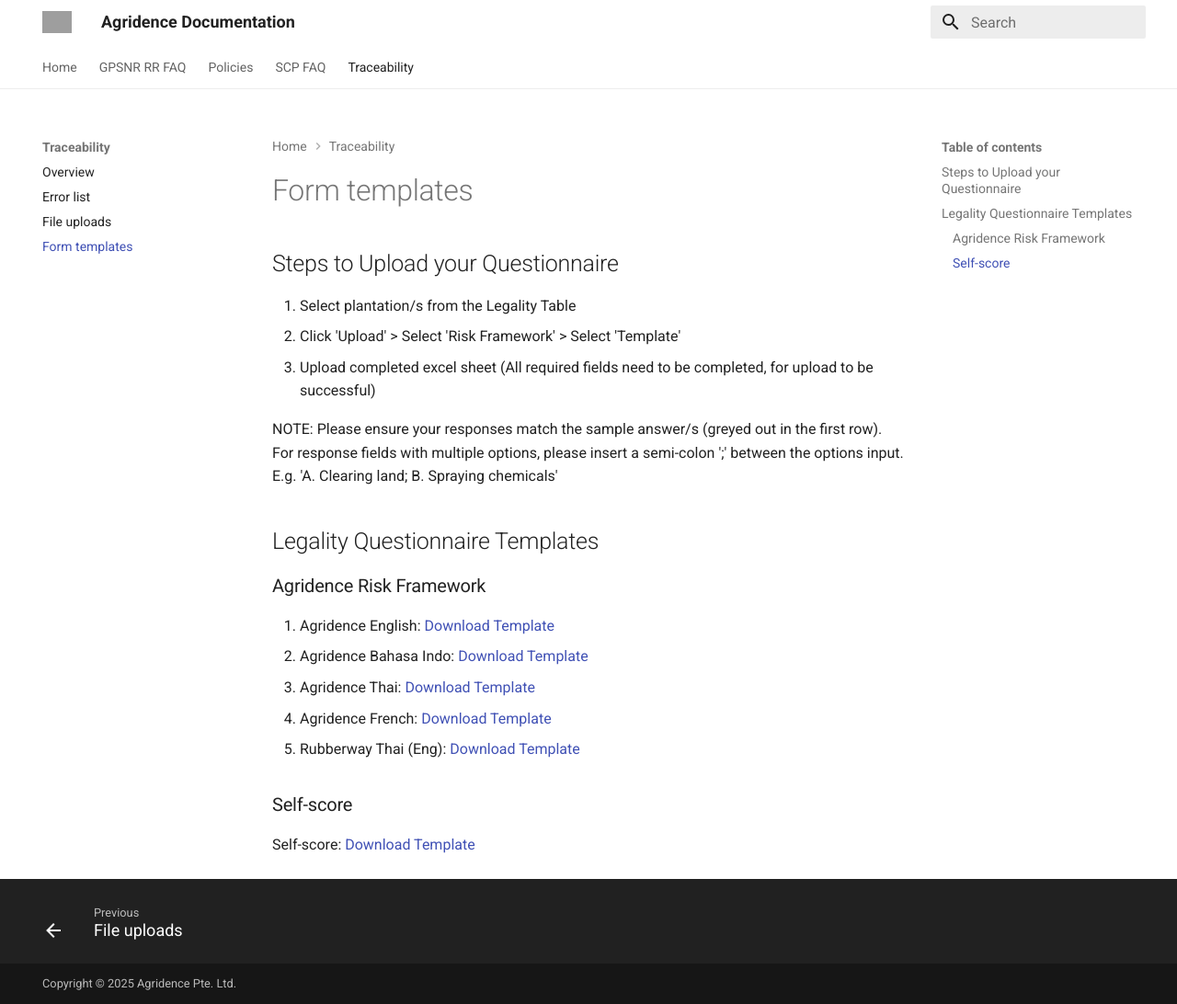
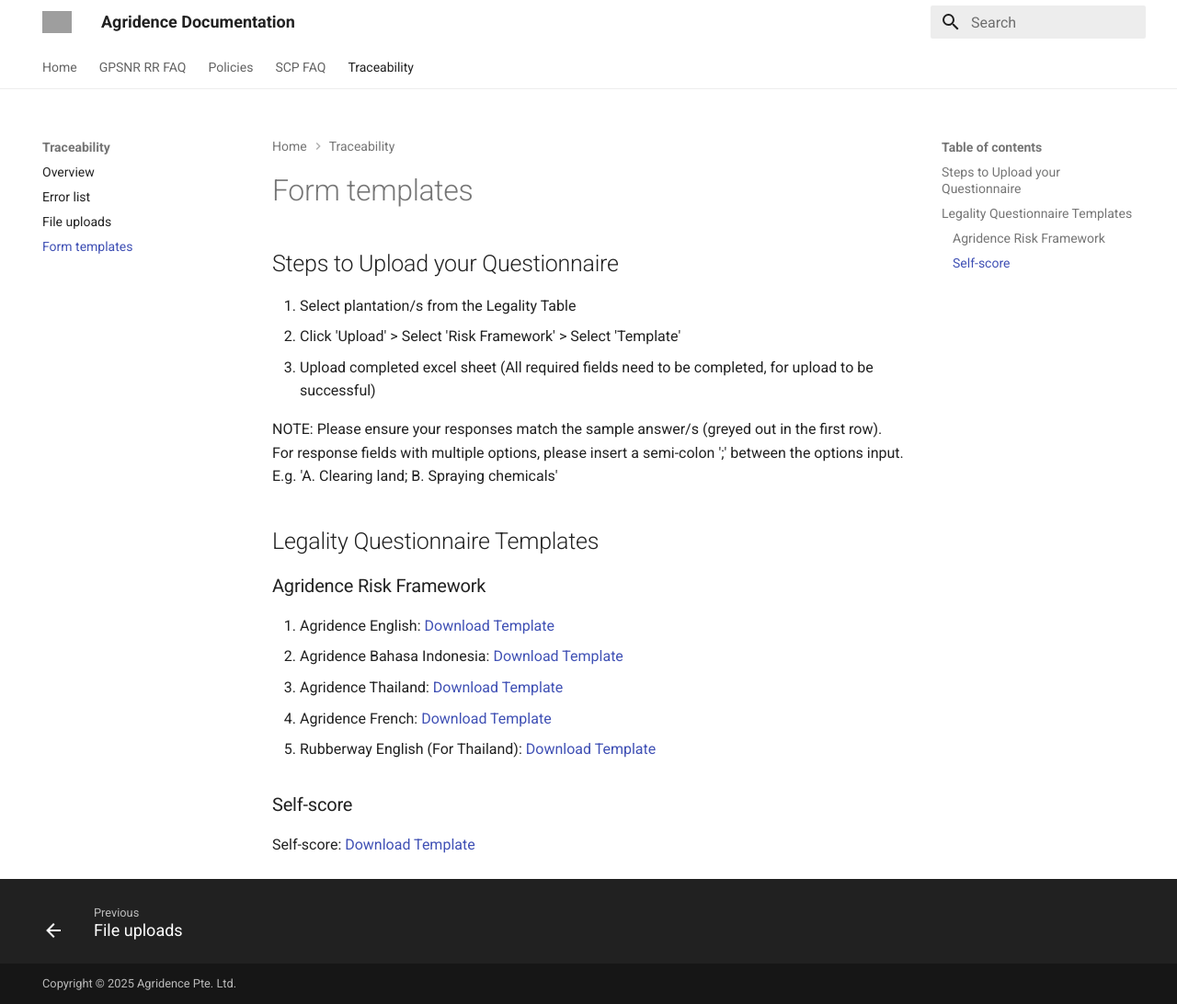
Before and after one commit to Agridence/public-docs, an MkDocs documentation site: the page built from docs/traceability/form_templates.md, in a window 1280 px wide and 1092 px high. Shown: the whole window at 92% size. Built offline with MkDocs 1.6.1 and Material for MkDocs 9.7.7, drawn with Linux system fonts in a browser that asks for light colours; grey boxes are pictures that could not be loaded.

Commit message:
changed template names

```diff
--- a/docs/traceability/form_templates.md
+++ b/docs/traceability/form_templates.md
@@ -12,10 +12,10 @@ NOTE: Please ensure your responses match the sample answer/s (greyed out in the
 ### Agridence Risk Framework
 
 1. Agridence English: [Download Template](https://assets.agridence.com/docs-assets/questionnaire-templates/AGD_English.xlsx)
-2. Agridence Bahasa Indo: [Download Template](https://assets.agridence.com/docs-assets/questionnaire-templates/AGD_Bahasa.xlsx)
-3. Agridence Thai: [Download Template](https://assets.agridence.com/docs-assets/questionnaire-templates/AGD_Thailand.xlsx)
+2. Agridence Bahasa Indonesia: [Download Template](https://assets.agridence.com/docs-assets/questionnaire-templates/AGD_Bahasa.xlsx)
+3. Agridence Thailand: [Download Template](https://assets.agridence.com/docs-assets/questionnaire-templates/AGD_Thailand.xlsx)
 4. Agridence French: [Download Template](https://assets.agridence.com/docs-assets/questionnaire-templates/AGD%20French.xlsx)
-5. Rubberway Thai (Eng): [Download Template](https://assets.agridence.com/docs-assets/questionnaire-templates/AGD_RUBBERWAY_ThaiEng.xlsx)
+5. Rubberway English (For Thailand): [Download Template](https://assets.agridence.com/docs-assets/questionnaire-templates/AGD_RUBBERWAY_ThaiEng.xlsx)
 
 ### Self-score
 
```
